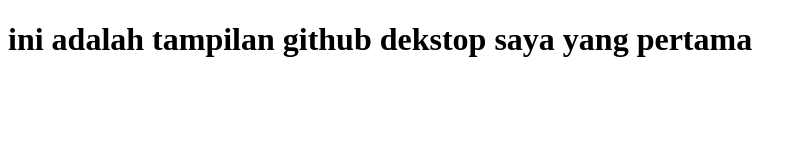
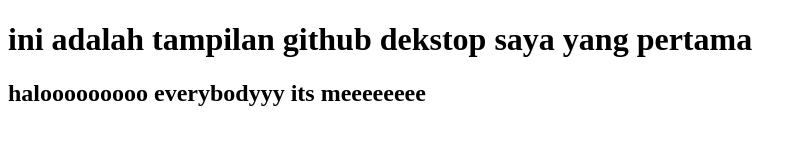
Before and after one commit to isabeltiara/belajargithub, a plain HTML site: page index.html in a window 1280 px wide. Shown: the whole page, without its empty margins (0-806 px from the left). Drawn offline with Linux system fonts and the light colour scheme.

Commit message:
tambah h2

```diff
--- a/index.html
+++ b/index.html
@@ -7,5 +7,6 @@
 </head>
 <body>
     <h1>ini adalah tampilan github dekstop saya yang pertama</h1>
+    <h2>halooooooooo everybodyyy its meeeeeeee</h2>
 </body>
 </html>
```
